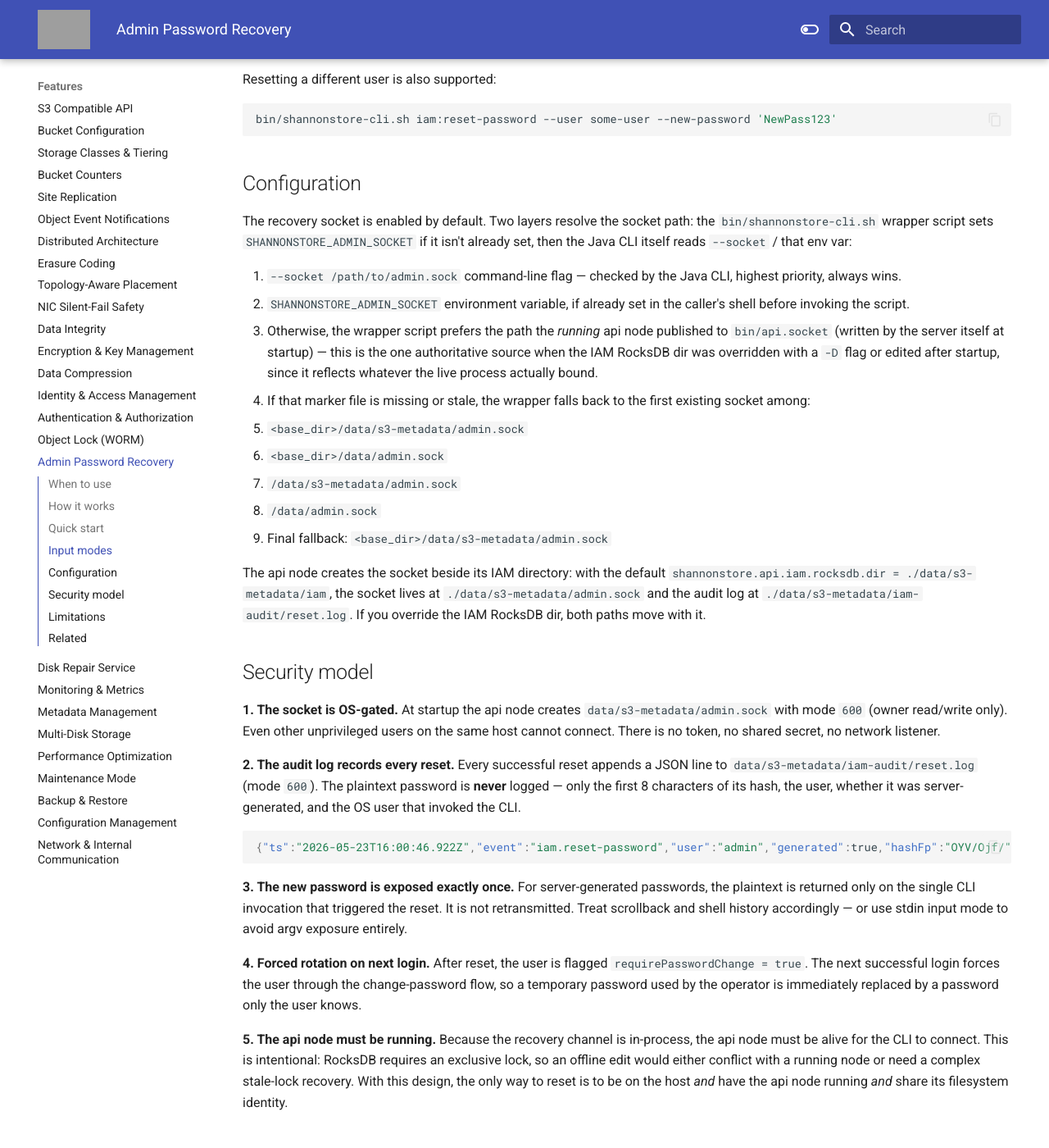
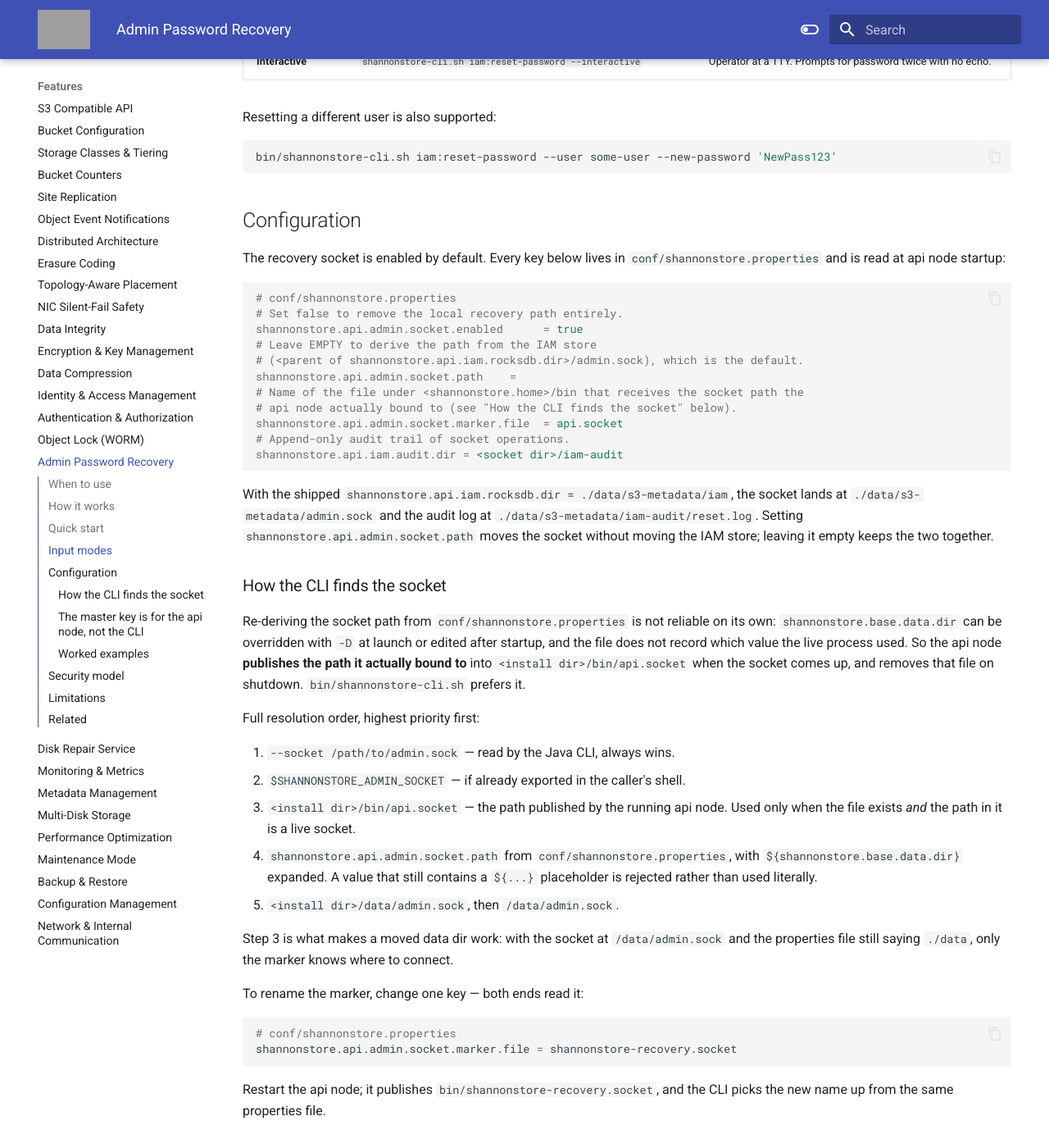
Before and after one commit to cloudcheflabs/shannonstore-docs, an MkDocs documentation site: the page built from docs/features/admin-password-recovery.md, in a window 1280 px wide and 1400 px high, scrolled down 1846 px. Shown: the whole window at 82% size. Built offline with MkDocs 1.6.1 and Material for MkDocs 9.7.7, drawn with Linux system fonts in a browser that asks for light colours; the version menu is left out; some of the changed text lies outside the part shown; grey boxes are pictures that could not be loaded.

Commit message:
admin recovery socket: the marker is real now, and the socket is configurable
This page told operators the CLI prefers the path the running api node published to
bin/api.socket. That file never existed: only shannonstore-cli.sh passed
-Dshannonstore.home, so in the server JVM the property was unset and the publish step
was a silent no-op. The socket came up fine while the marker did not, leaving the CLI
on its candidate-path guesses — which break as soon as the IAM dir moves. The launcher
now passes shannonstore.home, so step 3 of the documented order finally happens.

The socket is also configurable for the first time. It used to be derived
unconditionally from the IAM RocksDB dir's parent, with no way to relocate or disable
it. Documented here and in the configuration reference:
   - shannonstore.api.admin.socket.enabled
   - shannonstore.api.admin.socket.path — empty means "derive from the IAM store",
     preserving today's location for existing deployments
   - shannonstore.api.admin.socket.marker.file — the marker name, read by both the api
     node and the CLI, so a rename is one edit

Precedence is $SHANNONSTORE_ADMIN_SOCKET, then the configured path, then the derived
default. The CLI now consults the configured path (expanding
${shannonstore.base.data.dir} and rejecting leftover placeholders) before falling
through to the candidate locations.

Also documented: SHANNONSTORE_MASTER_KEY is required by the api node —
start-api-server.sh refuses to start without it — but shannonstore-cli.sh does not
need it, since the running api node holds the unsealed key and performs the work.

Worked examples added: same-user on the host, sudo -u to the service account, docker
exec, a relocated data dir read back from the marker, --socket for a non-standard
path, and stdin input so the password never reaches argv.

Verified against a live api node in tests/docker-compose-shannonstore.yml:
/app/bin/api.socket now appears holding /app/data/s3-metadata/admin.sock, ping answers
with $SHANNONSTORE_ADMIN_SOCKET cleared, and after renaming the marker in
shannonstore.properties and restarting, both ends followed the new name.

````diff
--- a/docs/features/admin-password-recovery.md
+++ b/docs/features/admin-password-recovery.md
@@ -37,8 +37,9 @@ rotation.
 
 | Property | Value |
 |---|---|
-| **Socket path** | `data/s3-metadata/admin.sock` (mode `600`) |
+| **Socket path** | `./data/s3-metadata/admin.sock` by default, mode `600` — the live value is published to `bin/api.socket` |
 | **Authentication** | OS file permission — same user as the api node process |
+| **Socket path marker** | `bin/api.socket` — written when the socket binds, removed on shutdown |
 | **Network surface** | none — Unix domain socket only |
 | **Downtime** | none — applied in-process on the live api node |
 | **Cluster sync** | automatic — IAM state propagates to peer nodes via the existing sync path |
@@ -73,25 +74,113 @@ bin/shannonstore-cli.sh iam:reset-password --user some-user --new-password 'NewP
 
 ## Configuration
 
-The recovery socket is enabled by default. Two layers resolve the socket path: the
-`bin/shannonstore-cli.sh` wrapper script sets `SHANNONSTORE_ADMIN_SOCKET` if it isn't
-already set, then the Java CLI itself reads `--socket` / that env var:
+The recovery socket is enabled by default. Every key below lives in
+`conf/shannonstore.properties` and is read at api node startup:
 
-1. `--socket /path/to/admin.sock` command-line flag — checked by the Java CLI, highest priority, always wins.
-2. `SHANNONSTORE_ADMIN_SOCKET` environment variable, if already set in the caller's shell before invoking the script.
-3. Otherwise, the wrapper script prefers the path the *running* api node published to `bin/api.socket` (written by the server itself at startup) — this is the one authoritative source when the IAM RocksDB dir was overridden with a `-D` flag or edited after startup, since it reflects whatever the live process actually bound.
-4. If that marker file is missing or stale, the wrapper falls back to the first existing socket among:
-   - `<base_dir>/data/s3-metadata/admin.sock`
-   - `<base_dir>/data/admin.sock`
-   - `/data/s3-metadata/admin.sock`
-   - `/data/admin.sock`
-5. Final fallback: `<base_dir>/data/s3-metadata/admin.sock`
+```properties
+# conf/shannonstore.properties
+# Set false to remove the local recovery path entirely.
+shannonstore.api.admin.socket.enabled      = true
+# Leave EMPTY to derive the path from the IAM store
+# (<parent of shannonstore.api.iam.rocksdb.dir>/admin.sock), which is the default.
+shannonstore.api.admin.socket.path    =
+# Name of the file under <shannonstore.home>/bin that receives the socket path the
+# api node actually bound to (see "How the CLI finds the socket" below).
+shannonstore.api.admin.socket.marker.file  = api.socket
+# Append-only audit trail of socket operations.
+shannonstore.api.iam.audit.dir = <socket dir>/iam-audit
+```
 
-The api node creates the socket beside its IAM directory: with the default
-`shannonstore.api.iam.rocksdb.dir = ./data/s3-metadata/iam`, the socket
-lives at `./data/s3-metadata/admin.sock` and the audit log at
-`./data/s3-metadata/iam-audit/reset.log`. If you override the IAM RocksDB
-dir, both paths move with it.
+With the shipped `shannonstore.api.iam.rocksdb.dir = ./data/s3-metadata/iam`, the socket
+lands at `./data/s3-metadata/admin.sock` and the audit log at
+`./data/s3-metadata/iam-audit/reset.log`. Setting `shannonstore.api.admin.socket.path`
+moves the socket without moving the IAM store; leaving it empty keeps the two together.
+
+### How the CLI finds the socket
+
+Re-deriving the socket path from `conf/shannonstore.properties` is not reliable on its own:
+`shannonstore.base.data.dir` can be overridden with `-D` at launch or edited after
+startup, and the file does not record which value the live process used. So the
+api node **publishes the path it actually bound to** into
+`<install dir>/bin/api.socket` when the socket comes up, and removes that file on
+shutdown. `bin/shannonstore-cli.sh` prefers it.
+
+Full resolution order, highest priority first:
+
+1. `--socket /path/to/admin.sock` — read by the Java CLI, always wins.
+2. `$SHANNONSTORE_ADMIN_SOCKET` — if already exported in the caller's shell.
+3. `<install dir>/bin/api.socket` — the path published by the running api node.
+   Used only when the file exists *and* the path in it is a live socket.
+4. `shannonstore.api.admin.socket.path` from `conf/shannonstore.properties`, with
+   `${shannonstore.base.data.dir}` expanded. A value that still contains a
+   `${...}` placeholder is rejected rather than used literally.
+5. `<install dir>/data/admin.sock`, then `/data/admin.sock`.
+
+Step 3 is what makes a moved data dir work: with the socket at
+`/data/admin.sock` and the properties file still saying `./data`, only the marker
+knows where to connect.
+
+To rename the marker, change one key — both ends read it:
+
+```bash
+# conf/shannonstore.properties
+shannonstore.api.admin.socket.marker.file = shannonstore-recovery.socket
+```
+
+Restart the api node; it publishes `bin/shannonstore-recovery.socket`, and the CLI
+picks the new name up from the same properties file.
+
+### The master key is for the api node, not the CLI
+
+`SHANNONSTORE_MASTER_KEY` must be exported for the api node process. `bin/start-api-server.sh` checks it up front and refuses to start when it is unset.
+The variable name itself is configurable — `shannonstore.kms.master.key.env` in
+`conf/shannonstore.properties` names the variable the api node reads:
+
+```bash
+export SHANNONSTORE_MASTER_KEY='replace-with-a-32-char-or-longer-secret'
+bin/start-api-server.sh
+```
+
+`bin/shannonstore-cli.sh` does **not** need it. The CLI only opens the Unix socket and
+hands the request to the running api node, which already holds the unsealed key,
+so this works with the variable unset:
+
+```bash
+unset SHANNONSTORE_MASTER_KEY
+bin/shannonstore-cli.sh ping
+# pong
+```
+
+If a CLI invocation complains about the key rather than the socket, you are
+running a start script, not the CLI.
+
+### Worked examples
+
+```bash
+# 1. On the host, as the same OS user that runs the api node:
+cd /opt/shannonstore
+bin/shannonstore-cli.sh ping
+bin/shannonstore-cli.sh iam:reset-password
+
+# 2. The api node runs as a service account and you are root:
+sudo -u shannonstore /opt/shannonstore/bin/shannonstore-cli.sh iam:reset-password
+
+# 3. Inside a container:
+docker exec -it shannonstore-api-1 /app/bin/shannonstore-cli.sh iam:reset-password
+
+# 4. Data dir was relocated at launch — no extra flags needed, the CLI
+#    reads the published marker:
+cat /opt/shannonstore/bin/api.socket
+# /var/lib/shannonstore/admin.sock
+bin/shannonstore-cli.sh ping
+
+# 5. Socket in a non-standard place and no marker (the api node is stopped,
+#    or you are on a host where the marker was cleaned up):
+bin/shannonstore-cli.sh --socket /var/lib/shannonstore/admin.sock iam:reset-password
+
+# 6. Non-interactive automation, password from stdin so it never reaches argv:
+echo 'S0me!Strong!Pass' | bin/shannonstore-cli.sh iam:reset-password --new-password -
+```
 
 ## Security model
 
````
Also changed, not shown: docs/features/configuration.md (+3 -0 lines).
